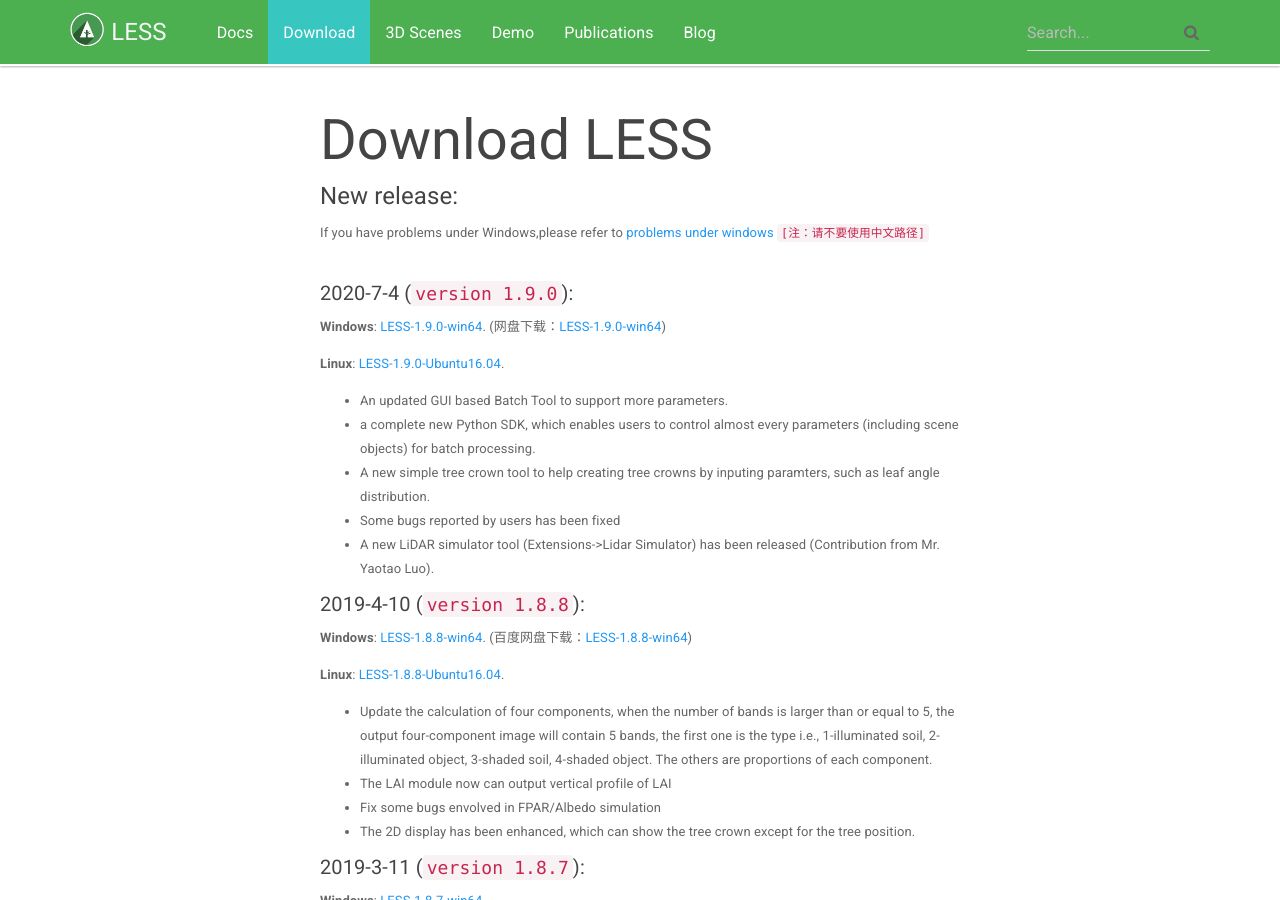
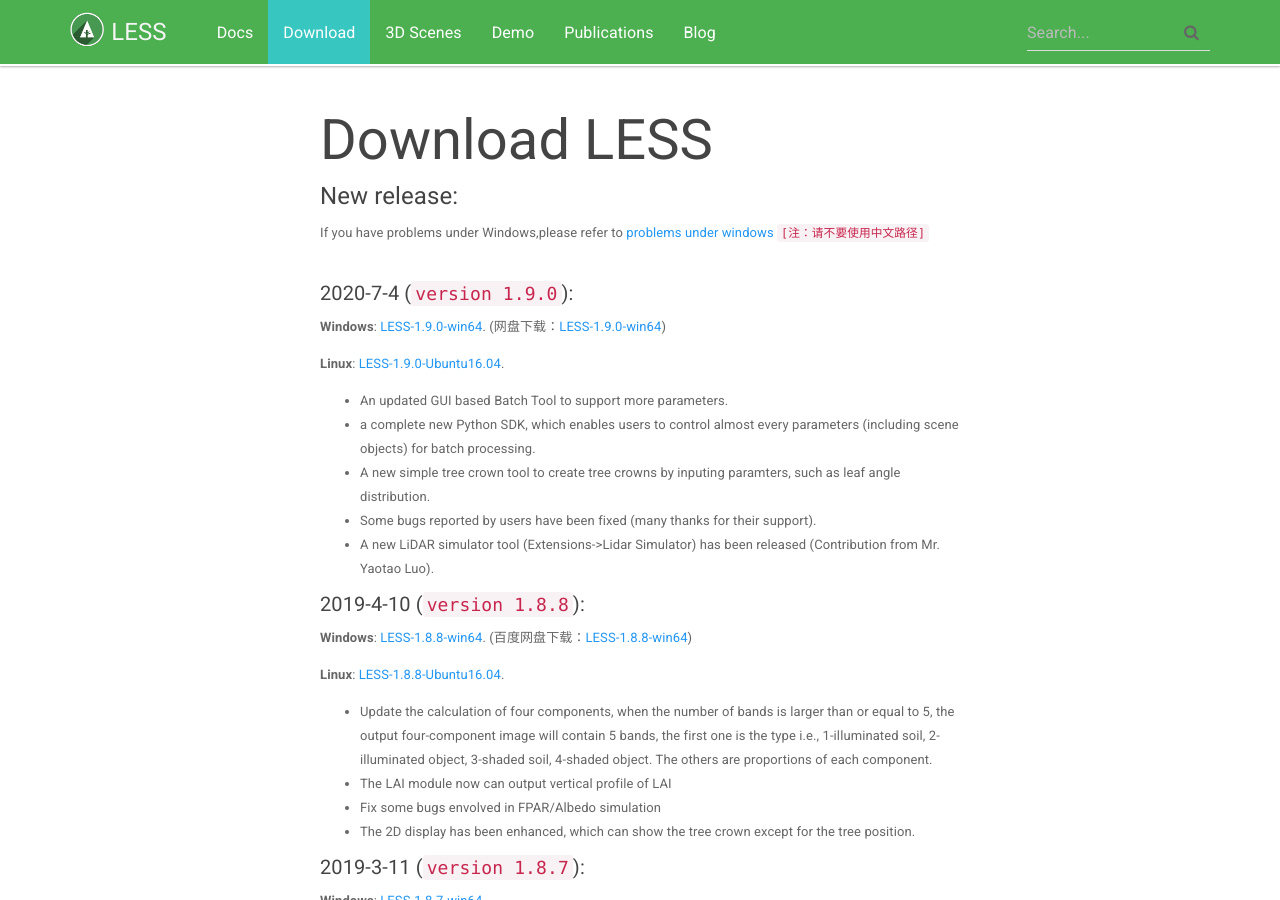
Before and after one commit to jianboqi/jianboqi.github.io, a Jekyll site: the page built from download-less.md, in a window 1280 px wide and 900 px high. Built offline with Jekyll 4.4.1, drawn with Linux system fonts in a browser that asks for light colours; nearby versions of some CDN libraries.

Commit message:
Update download-less.md

```diff
--- a/download-less.md
+++ b/download-less.md
@@ -21,8 +21,8 @@
 
 * An updated GUI based Batch Tool to support more parameters.
 * a complete new Python SDK, which enables users to control almost every parameters (including scene objects) for batch processing.
-* A new simple tree crown tool to help creating tree crowns by inputing paramters, such as leaf angle distribution.
-* Some bugs reported by users has been fixed
+* A new simple tree crown tool to create tree crowns by inputing paramters, such as leaf angle distribution.
+* Some bugs reported by users have been fixed (many thanks for their support).
 * A new LiDAR simulator tool (Extensions->Lidar Simulator) has been released (Contribution from Mr. Yaotao Luo).
 
 ##### 2019-4-10 (`version 1.8.8`):
```
